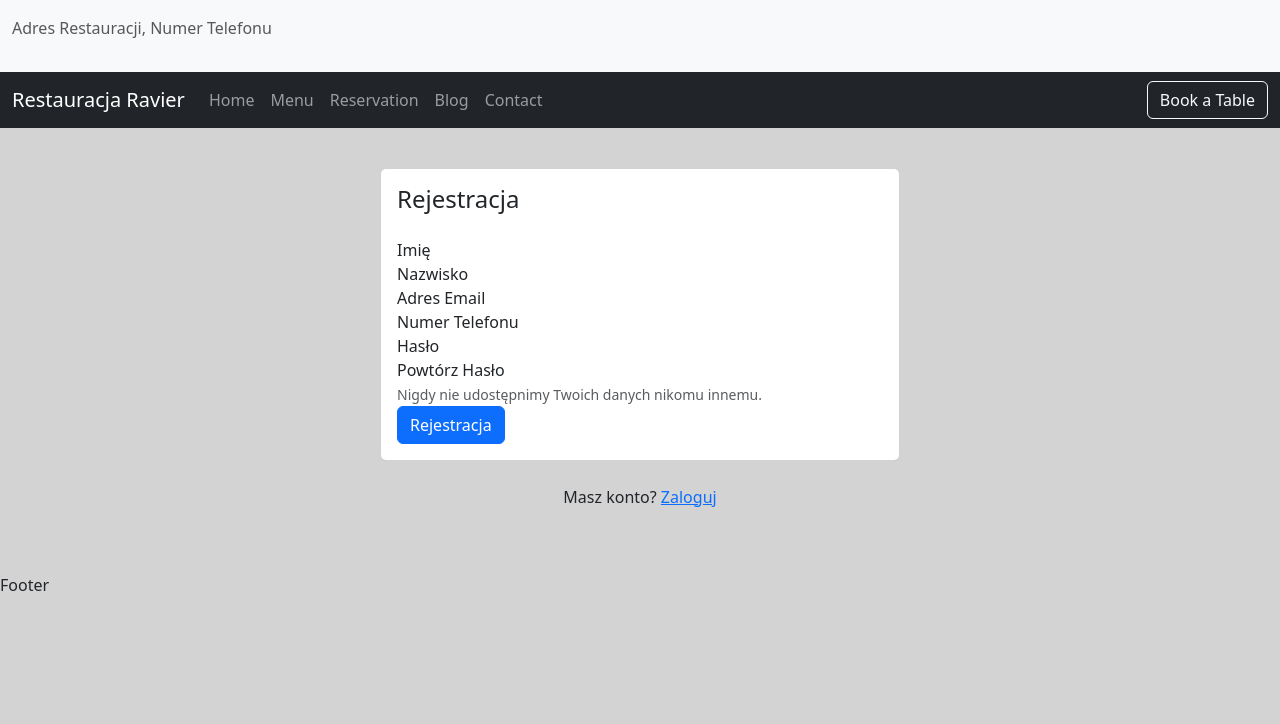
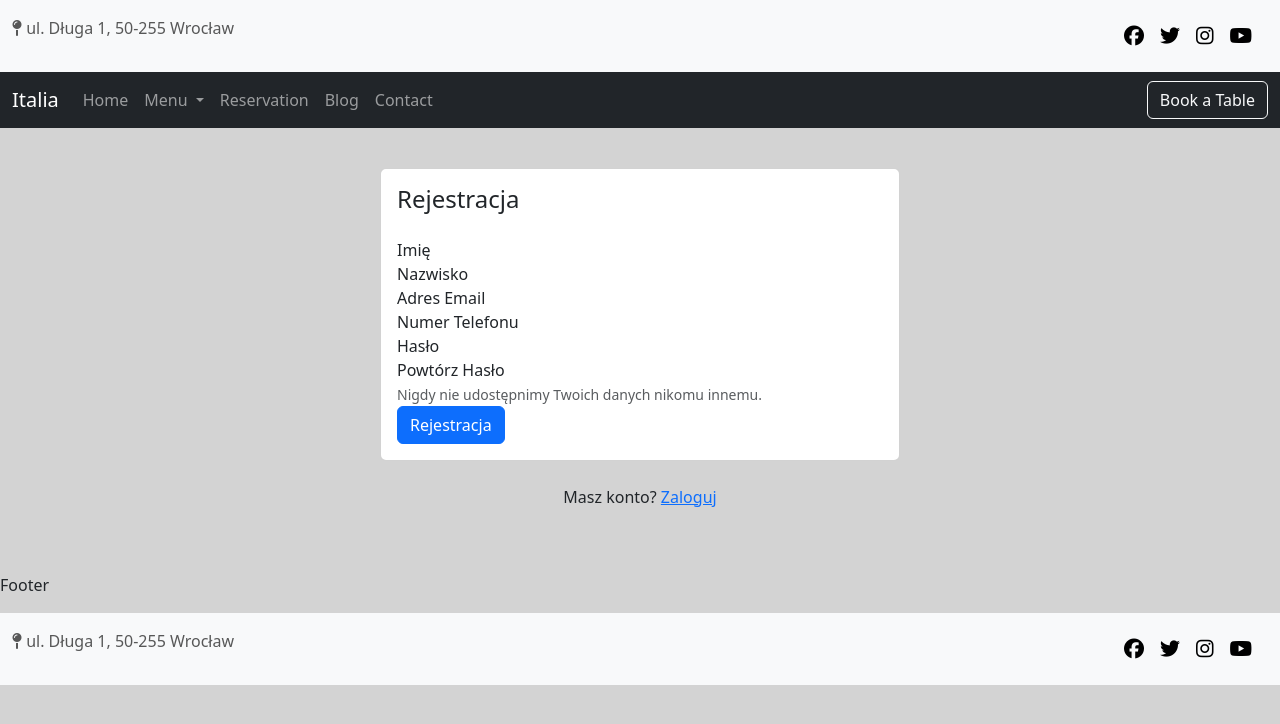
Before and after one commit to Sanczo369/django_restaurant_app, a Django app: page /accounts/register/ in a window 1280 px wide. Shown: the top 724 px of the page. Run offline with Django 5.2, Linux system fonts and the light colour scheme; some libraries are stand-ins or nearby versions.

Commit message:
dodanie ikon do navbar i footer

```diff
--- a/templates/base.html
+++ b/templates/base.html
@@ -19,7 +19,7 @@
 {% bootstrap_css %}
 {% bootstrap_javascript %}
 <!-- Font awesome 5 -->
-
+<script src="https://kit.fontawesome.com/dbe61c0818.js" crossorigin="anonymous"></script>
 <!-- custom style -->
 <link href="{% static 'css/style.css' %}" rel="stylesheet" type="text/css"/>
 
--- a/templates/includes/footer.html
+++ b/templates/includes/footer.html
@@ -1,4 +1,22 @@
 {% load static %}
 <footer>
 	<p>Footer</p>
+	<nav class="navbar navbar-expand-lg navbar-black bg-light">
+	<div class="container-fluid">
+		<!-- Adres i ikony -->
+		<div class="d-flex">
+		  <p class="navbar-text">
+			<i class="fas fa-map-pin"></i> ul. Długa 1, 50-255 Wrocław
+		  </p>
+		</div>
+
+		<!-- Ikony społecznościowe -->
+		<div class="d-flex">
+		  <a class="navbar-brand" href="#"><i class="fab fa-facebook"></i></a>
+		  <a class="navbar-brand" href="#"><i class="fab fa-twitter"></i></a>
+		  <a class="navbar-brand" href="#"><i class="fab fa-instagram"></i></a>
+		  <a class="navbar-brand" href="#"><i class="fab fa-youtube"></i></a>
+		</div>
+	  </div>
+	</nav>
 </footer>
--- a/templates/includes/navbar.html
+++ b/templates/includes/navbar.html
@@ -1,20 +1,19 @@
 {% load static %}
-<nav class="navbar navbar-expand-lg navbar-light bg-light">
+<nav class="navbar navbar-expand-lg navbar-black bg-light">
     <div class="container-fluid">
       <!-- Adres i ikony -->
       <div class="d-flex">
         <p class="navbar-text">
-          <i class="bi bi-geo-alt"></i> Adres Restauracji,
-          <i class="bi bi-telephone"></i> Numer Telefonu
+          <i class="fas fa-map-pin"></i> ul. Długa 1, 50-255 Wrocław
         </p>
       </div>
 
       <!-- Ikony społecznościowe -->
       <div class="d-flex">
-        <a class="navbar-brand" href="#"><i class="bi bi-facebook"></i></a>
-        <a class="navbar-brand" href="#"><i class="bi bi-twitter"></i></a>
-        <a class="navbar-brand" href="#"><i class="bi bi-instagram"></i></a>
-        <a class="navbar-brand" href="#"><i class="bi bi-tripadvisor"></i></a>
+        <a class="navbar-brand" href="#"><i class="fab fa-facebook"></i></a>
+        <a class="navbar-brand" href="#"><i class="fab fa-twitter"></i></a>
+        <a class="navbar-brand" href="#"><i class="fab fa-instagram"></i></a>
+        <a class="navbar-brand" href="#"><i class="fab fa-youtube"></i></a>
       </div>
     </div>
   </nav>
@@ -22,7 +21,7 @@
   <!-- Nawigacja -->
   <nav class="navbar navbar-expand-lg navbar-dark bg-dark">
     <div class="container-fluid">
-      <a class="navbar-brand" href="#">Restauracja Ravier</a>
+      <a class="navbar-brand" href="#">Italia</a>
       <button class="navbar-toggler" type="button" data-bs-toggle="collapse" data-bs-target="#navbarNav" aria-controls="navbarNav" aria-expanded="false" aria-label="Toggle navigation">
         <span class="navbar-toggler-icon"></span>
       </button>
@@ -31,9 +30,14 @@
           <li class="nav-item">
             <a class="nav-link" href="#">Home</a>
           </li>
-          <li class="nav-item">
-            <a class="nav-link" href="#">Menu</a>
-          </li>
+          <li class="nav-item dropdown">
+            <a class="nav-link dropdown-toggle" href="#" id="menuDropdown" role="button" data-toggle="dropdown" aria-haspopup="true" aria-expanded="false">
+              Menu
+            </a>
+            <div class="dropdown-menu" aria-labelledby="menuDropdown">
+              <a class="dropdown-item" href="#">Napoje</a>
+              <a class="dropdown-item" href="#">Jedzenie</a>
+            </div>
           <li class="nav-item">
             <a class="nav-link" href="#">Reservation</a>
           </li>
```
